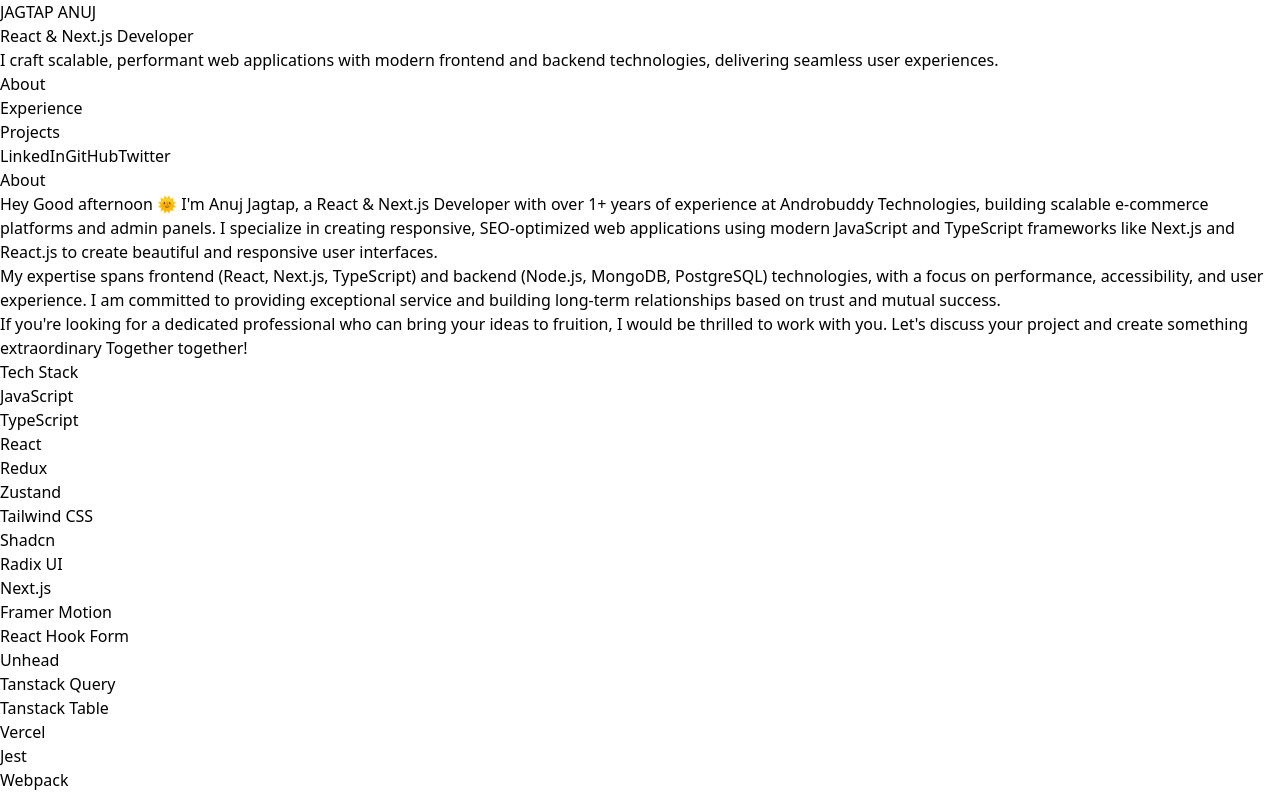
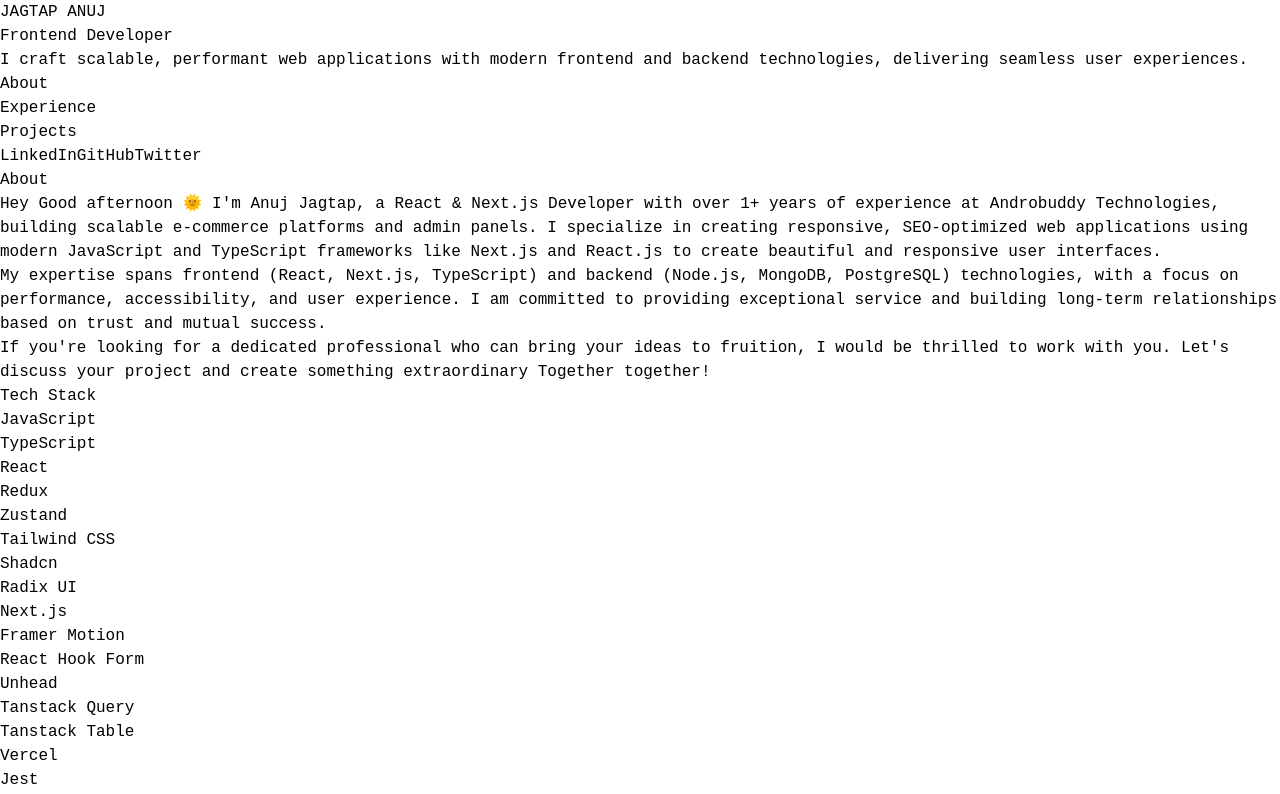
Before and after one commit to ianujjagtap/my-portfolio, a React (Vite) app: page / in a window 1280 px wide. Shown: the top 794 px of the page. Built offline with nearby package versions, Linux system fonts and the light colour scheme.

Commit message:
feature: font-family update

```diff
--- a/src/components/header.jsx
+++ b/src/components/header.jsx
@@ -1,5 +1,5 @@
-export const Header = () => {
-    // Social links data from resume
+export const Header = ({ currentSection, setCurrentSection }) => {
+    // socials links
     const socials = [
         { name: "LinkedIn", url: "https://linkedin.com/in/anuj-jagtap-66a23429a" },
         { name: "GitHub", url: "https://github.com/ianujjagtap" },
@@ -13,7 +13,7 @@ export const Header = () => {
                     JAGTAP ANUJ
                 </h2>
                 <h5 className="text-lg sm:text-xl font-medium tracking-tight text-gray-300">
-                    React & Next.js Developer
+                    Frontend Developer
                 </h5>
                 <p className="text-base sm:text-lg text-gray-400 leading-relaxed max-w-md">
                     I craft scalable, performant web applications with modern frontend and backend technologies, delivering seamless user experiences.
--- a/src/components/sections/resume.jsx
+++ b/src/components/sections/resume.jsx
@@ -6,7 +6,7 @@ export const Resume = () => {
                 target="_blank"
                 href="/CV-Anuj.pdf"
                 rel="noreferrer"
-                download            >
+                download>
                 <span>
                     <span className="border-b border-transparent pb-px transition group-hover:border-teal-300 motion-reduce:transition-none">
                         View Full
--- a/src/index.css
+++ b/src/index.css
@@ -1,3 +1,10 @@
 @tailwind base;
 @tailwind components;
 @tailwind utilities;
+
+*{
+    margin: 0;
+    padding: 0;
+    box-sizing: border-box;
+    font-family: 'Courier New';
+}
```
